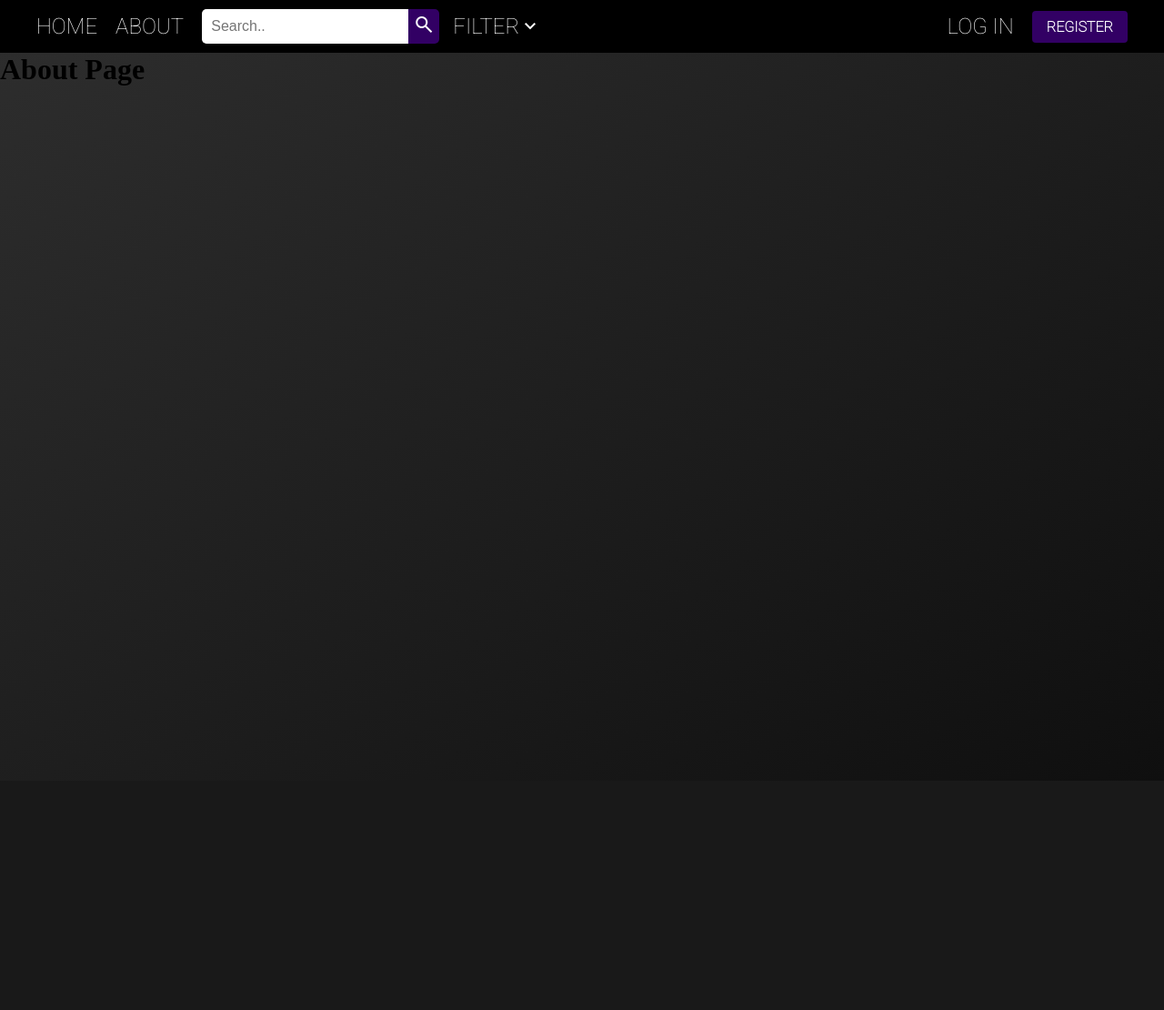
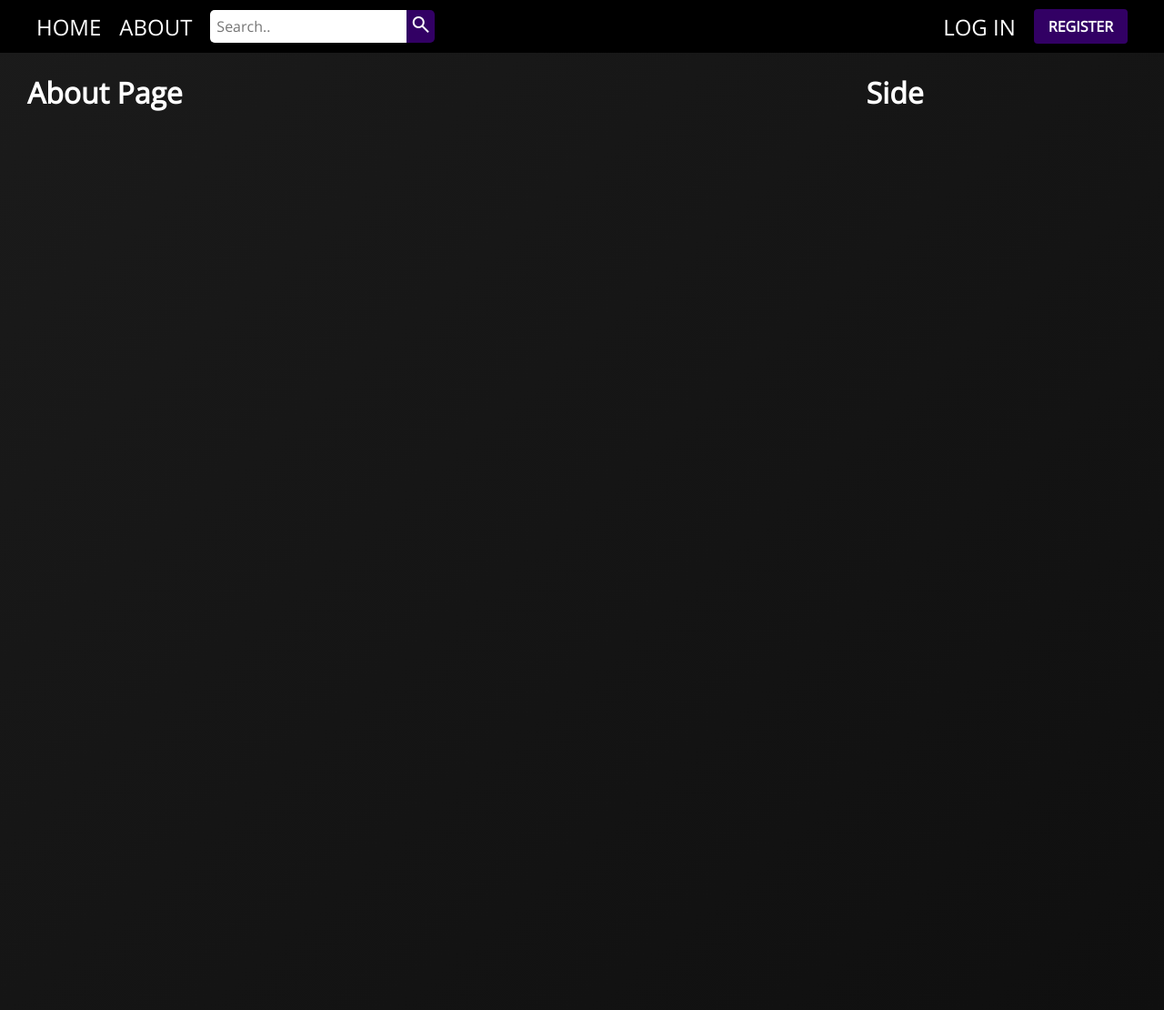
Before and after one commit to BlindSanji/movieapp, a Flask app: page /about in a window 1280 px wide. Shown: the whole page at 91% size. Before the commit the page ends 491 px from the top, so only its background shows below. Run offline with Flask 3, Linux system fonts and the light colour scheme.

Commit message:
Update version

```diff
--- a/project/routes.py
+++ b/project/routes.py
@@ -4,46 +4,52 @@ from project.forms import RegistrationForm, LoginForm, UpdateAccountForm
 from project.models import User, Product
 from flask_login import login_user, current_user, logout_user, login_required
 from project.mysecrets import apikey
-from PyMovieDb import IMDB
-import requests, json
+import imdb
+from builtins import zip
 
-imdb = IMDB()
-url = "https://imdb8.p.rapidapi.com/auto-complete"
+my_zip = zip
 
-headers = {
-    "X-RapidAPI-Key": apikey,
-    "X-RapidAPI-Host": "imdb8.p.rapidapi.com"
-}
-
+ia = imdb.Cinemagoer()
 
 @app.route("/", methods=['GET', 'POST'])
 @app.route("/home", methods=['GET', 'POST'])
 def home():
-    with open('backup.json', 'r') as f:
-        data = json.load(f)
+    popular_movies = ia.get_popular100_movies()
+    movie_posters = []
 
-    return render_template('home.html', title="Home", data=data)
+    for movie in popular_movies[:5]:
+        id = movie.getID()
+        res = ia.get_movie(id)
+        if res.get('cover url'):
+            movie_posters.append(res['full-size cover url'])
+        else:
+            movie_posters.append(None)
+
+
+    return render_template('home.html', title="Home", popular_movies=popular_movies, movie_posters=movie_posters, my_zip=my_zip)
 
 
 @app.route('/search', methods=['GET', 'POST'])
 def search():
     q = request.args.get('q')
+
     if q:
-        req = imdb.search(q, year=None, tv=False, person=False)
-        result = json.loads(req)
-        posters = []
-        for item in result['results']:
-            url = item.get('poster')
-            parts = url.split("_")
-            if len(parts) >= 2:
-                new_url = '_'.join([parts[0], parts[-1]])
+        results = ia.search_movie(q, results=10)
+        movie_posters = []
+        for movie in results:
+            if movie.has_key('cover url'):
+                url = movie['cover url']
+                start = url.index('_')
+                end = url.rindex('_')
+                new_url = url[:start] + url[end+1:]
+                movie_posters.append(new_url)
             else:
-                new_url = url
-            posters.append(new_url)
-        print(result['result_count'])
-        return render_template('search.html', title=q, result=result, posters=posters)
-    else:
-        return redirect('home')
+                movie_posters.append(None)
+        return render_template('search.html', results=results, posters=movie_posters, my_zip=my_zip)
+
+    return redirect('home')
+
+
 
 @app.route("/about")
 def about():
--- a/project/static/main.css
+++ b/project/static/main.css
@@ -2,10 +2,20 @@
     padding: 0;
     margin: 0;
     box-sizing: border-box;
+    font-family: 'Open Sans', sans-serif;
+    color: white;
 }
 
 main {
-    margin-top: 58px;
+    margin: 80px 30px 30px 30px;
+    display: grid;
+    grid-template-columns: 3fr 1fr;
+    height: 1000px;
+    gap: 30px;
+}
+
+section > h1 {
+    padding-bottom: 10px;
 }
 
 html {
@@ -14,7 +24,7 @@ html {
 
 body {
     background-attachment: fixed;
-    background: linear-gradient(to bottom right, #2e2e2e, #0f0f0f);
+    background: linear-gradient(to bottom right, #1b1b1b, #0f0f0f);
     background-repeat: no-repeat;
     background-size: cover;
     min-height: 100vh;
@@ -23,7 +33,6 @@ body {
 header {
     text-transform: uppercase;
     font-family: "Roboto", sans-serif;
-    font-weight: 100;
     background-color: #000000;
     z-index: 100;
     position: fixed;
@@ -72,16 +81,6 @@ nav {
     color: #c2c2c2;
 }
 
-.filter-container a {
-    display: flex;
-    justify-content: flex-end;
-    align-items: center;
-    font-size: 24px;
-    color: #ffffff;
-    margin-right: 5px;
-    text-decoration: none;
-}
-
 .search-form {
     display: flex;
     justify-content: center;
@@ -91,7 +90,7 @@ nav {
 
 .search-input {
     font-size: 16px;
-    padding: 10px;
+    padding: 7px;
     border: none;
     border-radius: 5px 0 0 5px;
     margin-right: 0;
@@ -103,7 +102,7 @@ nav {
     color: white;
     border: none;
     border-radius: 0 5px 5px 0;
-    padding: 5px;
+    padding: 3.5px;
     cursor: pointer;
     transition: background-color 0.2s ease-in-out;
 }
@@ -162,14 +161,15 @@ nav {
     background-color: #555;
 }
 
-
 /* Search-grid */
 .image-grid {
     display: grid;
-    grid-template-columns: repeat(auto-fit, minmax(100px, 1fr));
+    grid-template-columns: repeat(auto-fit, minmax(150px, 1fr));
+    gap: 10px;
 }
 
 .image-container {
+    border-radius: 15px;
     cursor: pointer;
     position: relative;
     overflow: hidden;
--- a/project/static/main.js
+++ /dev/null
@@ -1,10 +0,0 @@
-const filterContainer = document.querySelector('.filter-container');
-const icon = document.getElementById("filter-icon");
-
-filterContainer.addEventListener("click", function() {
-  if (icon.textContent.trim() === "expand_more") {
-    icon.textContent = "expand_less";
-  } else {
-    icon.textContent = "expand_more";
-  }
-});
--- a/project/templates/layout.html
+++ b/project/templates/layout.html
@@ -5,8 +5,11 @@
   <meta charset="utf-8">
   <meta name="viewport" content="width=device-width, initial-scale=1, shrink-to-fit=no">
   <link rel="stylesheet" type="text/css" href="{{ url_for('static', filename='main.css') }}">
-  <link rel="stylesheet" href="https://fonts.googleapis.com/css2?family=Material+Symbols+Outlined:opsz,wght,FILL,GRAD@20..48,100..700,0..1,-50..200" />
-  <link rel="stylesheet" href="https://fonts.googleapis.com/css2?family=Roboto:wght@100&display=swap">
+  <link rel="stylesheet"
+    href="https://fonts.googleapis.com/css2?family=Material+Symbols+Outlined:opsz,wght,FILL,GRAD@20..48,100..700,0..1,-50..200" />
+  <link rel="preconnect" href="https://fonts.googleapis.com">
+  <link rel="preconnect" href="https://fonts.gstatic.com" crossorigin>
+  <link href="https://fonts.googleapis.com/css2?family=Open+Sans&family=Roboto:wght@300&display=swap" rel="stylesheet">
   {% if title %}
   <title>Imdbflix - {{ title }}</title>
   {% elif search_query %}
@@ -25,19 +28,13 @@
         <a class="nav-link" href="{{ url_for('about') }}">About</a>
         <div class="search-container">
           <form class="search-form" method="GET" action="{{ url_for('search' ) }}">
-            <input type="text" name="q" class="search-input" placeholder="Search.." >
+            <input type="text" name="q" class="search-input" placeholder="Search..">
             <button type="submit" class="search-button">
               <span class="material-symbols-outlined">
                 search
               </span>
             </button>
           </form>
-        </div>
-        <div class="filter-container nav-link">
-          Filter
-          <span class="material-symbols-outlined" id="filter-icon">
-            expand_more
-          </span>
         </div>
       </div>
       <div class="right-nav">
@@ -52,6 +49,7 @@
     </nav>
   </header>
   <main>
+    <div class="main-content-wrapper">
       <div>
         {% with messages = get_flashed_messages(with_categories=true) %}
         {% if messages %}
@@ -62,9 +60,14 @@
         {% endfor %}
         {% endif %}
         {% endwith %}
+      </div>
       {% block content %}{% endblock %}
+    </div>
+    <div class="main-side-wrapper">
+      <h1>Side</h1>
     </div>
   </main>
   <script src="{{ url_for('static', filename='main.js') }}"></script>
 </body>
+
 </html>
--- a/requirements.txt
+++ b/requirements.txt
@@ -6,6 +6,7 @@ blinker==1.6.2
 bs4==0.0.1
 certifi==2022.12.7
 charset-normalizer==3.1.0
+cinemagoer==2022.12.27
 click==8.1.3
 colorama==0.4.6
 cssselect==1.2.0
```
Also changed, not shown: project/templates/home.html (+6 -5 lines), project/templates/search.html (+4 -4 lines). Lines whose indentation alone changed are shown as unchanged.
